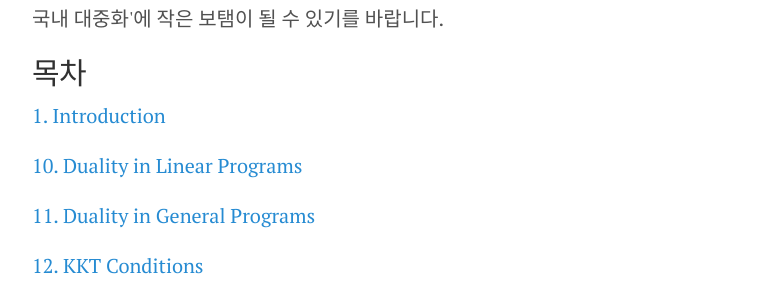
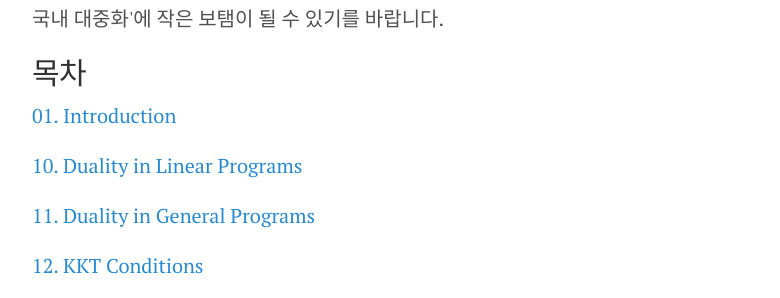
Before and after one commit to convex-optimization-for-all/convex-optimization-for-all.github.io, a Jekyll site: the page built from index.html, in a window 1280 px wide. Shown: the part 706-1004 px from the top of the page, without its empty margins (248-1028 px from the left). Built offline with Jekyll 4.4.1, drawn with Linux system fonts in a browser that asks for light colours; the list of posts is cut into pages by our own code.

Commit message:
Fix chapter name

```diff
--- a/chapter1/index.html
+++ b/chapter01/index.html
@@ -1,5 +1,5 @@
 ---
 layout: page
 title: "Introduction"
-chapter: "1"
+chapter: "01"
 ---
```
Also changed, not shown: chapter01/_posts/20-01-07-test.md (renamed from chapter1/_posts/20-01-07-test.md, +1 -2 lines).
